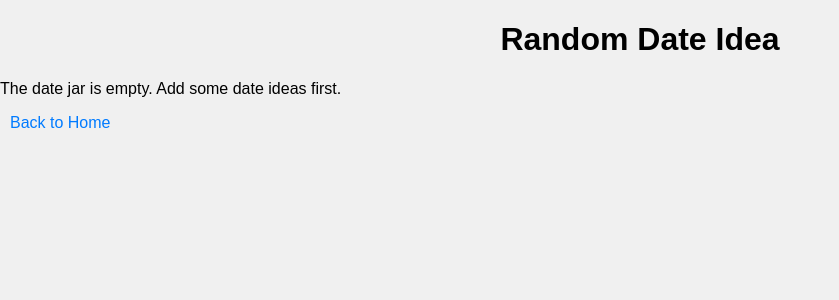
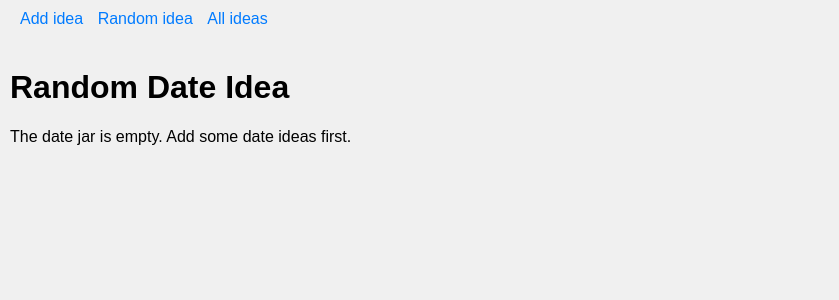
Before and after one commit to valeriikundas/date-jar-app, a Flask app: page /get_random_idea in a window 1280 px wide. Shown: the top 300 px of the page, without its empty margins (0-839 px from the left). Run offline with Flask 2, Linux system fonts and the light colour scheme.

Commit message:
templates base, all ideas page, use/skip buttons

```diff
--- a/app.py
+++ b/app.py
@@ -3,9 +3,10 @@ import sqlite3
 import random
 
 app = Flask(__name__)
+app.config["TEMPLATES_AUTO_RELOAD"]=True
 
 # Initialize the SQLite database
-conn = sqlite3.connect("date_jar.db")
+conn = sqlite3.connect("date_jar.db", check_same_thread=False)
 cursor = conn.cursor()
 
 # Create the date_ideas table if it doesn't exist
@@ -21,10 +22,17 @@ def get_random_date_idea():
     ideas = cursor.fetchall()
     if ideas:
         random_idea = random.choice(ideas)
-        delete_date_idea(random_idea[0])
         return random_idea[1]
     else:
         return None
+
+def use_date_idea(idea):
+    idea_id = get_idea_id_by_name(idea)
+    delete_date_idea(idea_id)
+
+def get_idea_id_by_name(idea_title:str):
+    cursor.execute("SELECT id, idea FROM date_ideas WHERE idea = ?", (idea_title,))
+    return cursor.fetchone()[0]
 
 def get_all_date_ideas():
     cursor.execute("SELECT idea FROM date_ideas")
@@ -50,10 +58,15 @@ def random_idea():
     idea = get_random_date_idea()
     return render_template('random_idea.html', idea=idea)
 
+@app.route('/use/<string:idea>')
+def use_idea(idea):
+    use_date_idea(idea)
+    return redirect(url_for('home'))
+
 @app.route('/all')
 def all():
     ideas = get_all_date_ideas()
-    return jsonify(data=ideas)
+    return render_template("all_ideas.html",ideas=ideas)
 
 if __name__ == '__main__':
     app.run(debug=True)
--- /dev/null
+++ b/templates/base.html
@@ -0,0 +1,20 @@
+<!DOCTYPE html>
+<html>
+
+<head>
+    <title>Date Jar App</title>
+    <meta name="viewport" content="width=device-width, initial-scale=1">
+    {% include "styles.html" %}
+</head>
+
+<body>
+    <div class="container">
+        <a href="/">Add idea</a>
+        <a href="/get_random_idea">Random idea</a>
+        <a href="/all">All ideas</a>
+    </div>
+
+    {% block content %}{% endblock %}
+</body>
+
+</html>
--- a/templates/random_idea.html
+++ b/templates/random_idea.html
@@ -1,50 +1,23 @@
-<!DOCTYPE html>
-<html>
-<head>
-    <title>Random Date Idea</title>
-    <meta name="viewport" content="width=device-width, initial-scale=1">
-    <style>
-        body {
-            margin: 0;
-            padding: 0;
-            font-family: Arial, sans-serif;
-            background-color: #f0f0f0;
-        }
-        .container {
-            max-width: 100%;
-            padding: 10px;
-        }
-        h1 {
-            text-align: center;
-        }
-        form {
-            text-align: center;
-        }
-        ul {
-            list-style: none;
-            padding: 0;
-        }
-        ul li {
-            margin: 10px 0;
-            background-color: #fff;
-            border: 1px solid #ddd;
-            padding: 10px;
-            border-radius: 5px;
-        }
-        a {
-            color: #007BFF;
-            text-decoration: none;
-            margin-left: 10px;
-        }
-    </style>
-</head>
-<body>
+{% extends "base.html" %}
+
+{% block content %}
+<div class="container">
     <h1>Random Date Idea</h1>
     {% if idea %}
-        <p>Your random date idea is: {{ idea }}</p>
+    <div>
+        <p>Your random date idea is:
+        <h1 style="color: green; border: 2px solid red">
+            {{ idea }}
+        </h1>
+
+        </p>
+        <div style="margin-bottom: 20px;">
+            <a href="/use/{{idea}}">Use idea</a>
+            <a href="/">Skip idea</a>
+        </div>
+    </div>
     {% else %}
-        <p>The date jar is empty. Add some date ideas first.</p>
+    <p>The date jar is empty. Add some date ideas first.</p>
     {% endif %}
-    <a href="/">Back to Home</a>
-</body>
-</html>
+</div>
+{% endblock %}
--- /dev/null
+++ b/templates/styles.html
@@ -0,0 +1,32 @@
+<style>
+    body {
+        margin: 0;
+        padding: 0;
+        font-family: Arial, sans-serif;
+        background-color: #f0f0f0;
+    }
+
+    .container {
+        max-width: 100%;
+        padding: 10px;
+    }
+
+    ul {
+        list-style: none;
+        padding: 0;
+    }
+
+    ul li {
+        margin: 10px 0;
+        background-color: #fff;
+        border: 1px solid #ddd;
+        padding: 10px;
+        border-radius: 5px;
+    }
+
+    a {
+        color: #007BFF;
+        text-decoration: none;
+        margin-left: 10px;
+    }
+</style>
```
Also changed, not shown: templates/all_ideas.html (added, +12 -0 lines), templates/index.html (+5 -43 lines), README.md.
